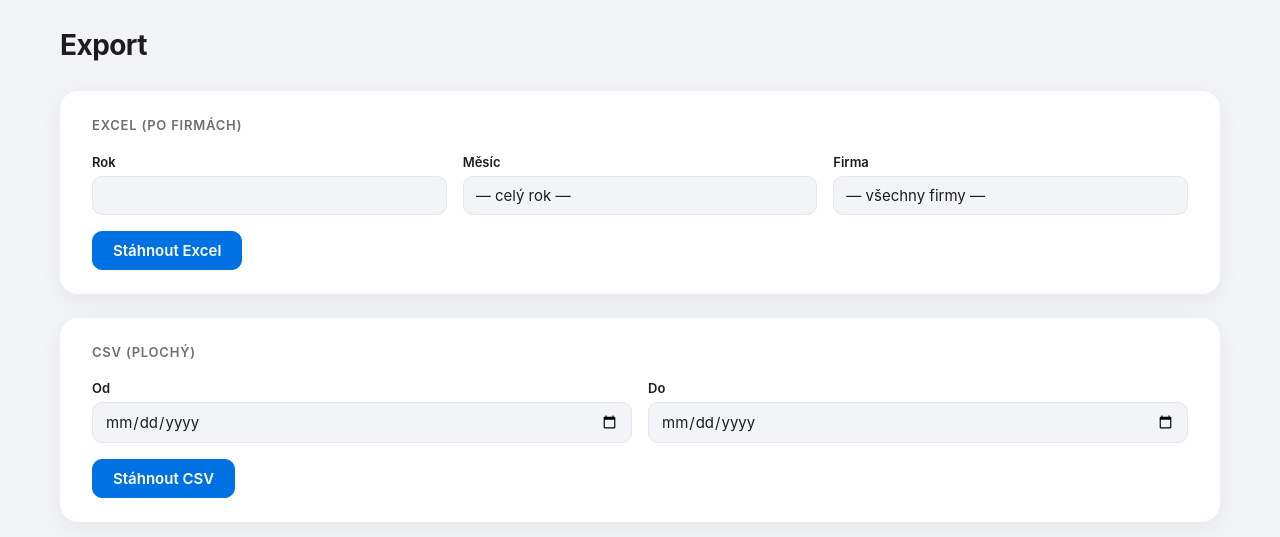
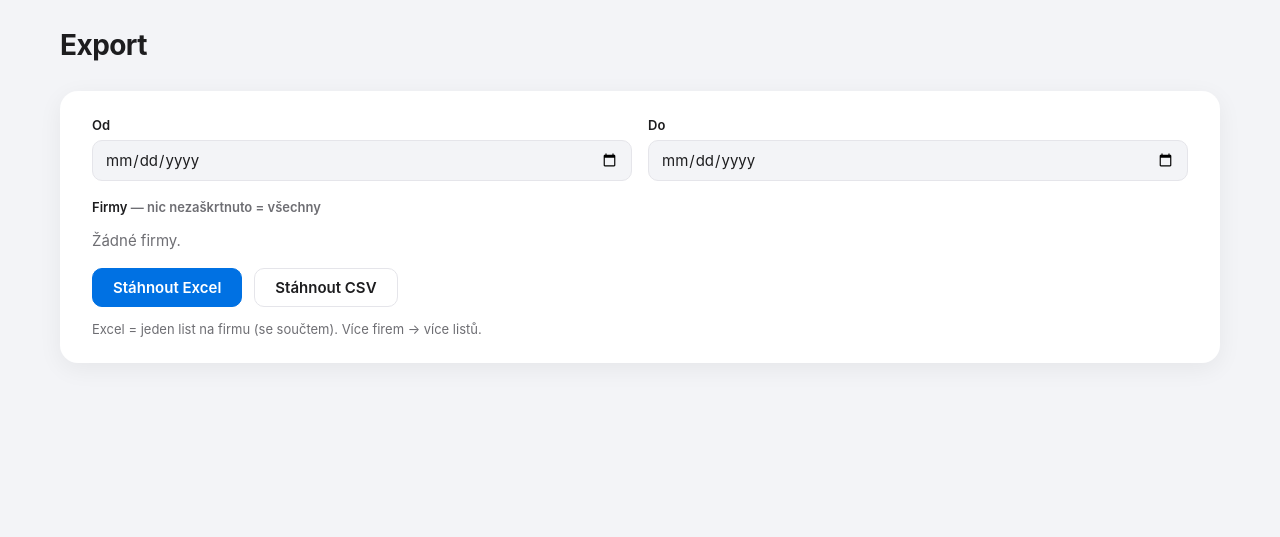
Before and after one commit to Kosacek/prepis-vozidla, a Flask app: template ukony_tracker/templates/export.html in a window 1280 px wide. Shown: the part 55-592 px from the top of the page. Run offline with Flask 3, Linux system fonts and the light colour scheme; the template is opened without the code that fills it, so the values that code supplies are empty.

Commit message:
feat(tracker): export by date range + company multi-select (Excel/CSV)
One unified export: a date range (Od/Do) + company checkboxes (none = all; one,
several, or all) with Vybrat vse/Zrusit vyber, downloaded as Excel or CSV.

- export_service: export_excel/export_csv take (date_from, date_to, firma_ids);
  shared _fetch with date-range + firma IN (...) filter; Excel = one sheet per
  selected firm (CELKEM row), sheet titles sanitized/deduped.
- export route reads from/to + repeated firma params; filename tags vse / Firma
  / n-firem. 121 tests; CSS v=15, CACHEBUST evidence-24.

```diff
--- a/ukony_tracker/static/css/app.css
+++ b/ukony_tracker/static/css/app.css
@@ -1321,3 +1321,21 @@ a.kpi-link:hover {
 .cenik-kod { flex: 0 0 120px; font-weight: 600; }
 .cenik-input { flex: 1; min-width: 0; }
 .cenik-unit { flex: 0 0 auto; }
+
+/* --- Export: firm multi-select --- */
+.export-firmy {
+  display: flex;
+  flex-wrap: wrap;
+  gap: var(--sp-2) var(--sp-4);
+  margin-top: var(--sp-2);
+}
+.export-firmy .chk {
+  display: inline-flex;
+  align-items: center;
+  gap: 6px;
+  font-size: 0.95rem;
+  font-weight: 400;
+}
+.export-firmy .chk input { width: auto; margin: 0; }
+.export-firmy-actions { margin-top: var(--sp-3); display: flex; gap: var(--sp-2); }
+.export-buttons { display: flex; gap: var(--sp-3); margin-top: var(--sp-4); }
--- a/ukony_tracker/templates/base.html
+++ b/ukony_tracker/templates/base.html
@@ -4,7 +4,7 @@
   <meta charset="utf-8">
   <meta name="viewport" content="width=device-width, initial-scale=1">
   <title>{% block title %}Úkony Tracker{% endblock %}</title>
-  <link rel="stylesheet" href="{{ url_for('static', filename='css/app.css') }}?v=14">
+  <link rel="stylesheet" href="{{ url_for('static', filename='css/app.css') }}?v=15">
   <script src="https://cdn.jsdelivr.net/npm/chart.js@4"></script>
 </head>
 <body>
--- a/ukony_tracker/templates/export.html
+++ b/ukony_tracker/templates/export.html
@@ -4,57 +4,48 @@
 <h1 class="page-header">Export</h1>
 
 <div class="card">
-  <div class="card-title">Excel (po firmách)</div>
   <form method="get" action="/export/excel">
     <div class="fields-row">
       <div class="field">
-        <label for="excel-year">Rok</label>
-        <input type="number" id="excel-year" name="year" value="{{ year }}" min="2000" max="2099" required>
+        <label for="ex-from">Od</label>
+        <input type="date" id="ex-from" name="from" value="{{ dfrom }}" required>
       </div>
       <div class="field">
-        <label for="excel-month">Měsíc</label>
-        <select id="excel-month" name="month">
-          <option value="">— celý rok —</option>
-          <option value="1"  {% if month == 1  %}selected{% endif %}>Leden</option>
-          <option value="2"  {% if month == 2  %}selected{% endif %}>Únor</option>
-          <option value="3"  {% if month == 3  %}selected{% endif %}>Březen</option>
-          <option value="4"  {% if month == 4  %}selected{% endif %}>Duben</option>
-          <option value="5"  {% if month == 5  %}selected{% endif %}>Květen</option>
-          <option value="6"  {% if month == 6  %}selected{% endif %}>Červen</option>
-          <option value="7"  {% if month == 7  %}selected{% endif %}>Červenec</option>
-          <option value="8"  {% if month == 8  %}selected{% endif %}>Srpen</option>
-          <option value="9"  {% if month == 9  %}selected{% endif %}>Září</option>
-          <option value="10" {% if month == 10 %}selected{% endif %}>Říjen</option>
-          <option value="11" {% if month == 11 %}selected{% endif %}>Listopad</option>
-          <option value="12" {% if month == 12 %}selected{% endif %}>Prosinec</option>
-        </select>
-      </div>
-      <div class="field">
-        <label for="excel-firma">Firma</label>
-        <select id="excel-firma" name="firma">
-          <option value="">— všechny firmy —</option>
-          {% for f in firmy %}<option value="{{ f.id }}">{{ f.zkratka }}</option>{% endfor %}
-        </select>
+        <label for="ex-to">Do</label>
+        <input type="date" id="ex-to" name="to" value="{{ dto }}" required>
       </div>
     </div>
-    <button type="submit" class="btn btn-primary">Stáhnout Excel</button>
+
+    <div class="field">
+      <label>Firmy <span class="muted small">— nic nezaškrtnuto = všechny</span></label>
+      <div class="export-firmy">
+        {% for f in firmy %}
+        <label class="chk"><input type="checkbox" name="firma" value="{{ f.id }}"> {{ f.zkratka }}</label>
+        {% else %}
+        <span class="muted">Žádné firmy.</span>
+        {% endfor %}
+      </div>
+      {% if firmy %}
+      <div class="export-firmy-actions">
+        <button type="button" class="btn btn-sm" onclick="exAll(true)">Vybrat vše</button>
+        <button type="button" class="btn btn-sm" onclick="exAll(false)">Zrušit výběr</button>
+      </div>
+      {% endif %}
+    </div>
+
+    <div class="export-buttons">
+      <button type="submit" class="btn btn-primary">Stáhnout Excel</button>
+      <button type="submit" class="btn" formaction="/export/csv">Stáhnout CSV</button>
+    </div>
+    <p class="muted small" style="margin-top: var(--sp-3);">
+      Excel = jeden list na firmu (se součtem). Více firem → více listů.
+    </p>
   </form>
 </div>
 
-<div class="card">
-  <div class="card-title">CSV (plochý)</div>
-  <form method="get" action="/export/csv">
-    <div class="fields-row">
-      <div class="field">
-        <label for="csv-from">Od</label>
-        <input type="date" id="csv-from" name="from" value="{{ year }}-01-01" required>
-      </div>
-      <div class="field">
-        <label for="csv-to">Do</label>
-        <input type="date" id="csv-to" name="to" value="{{ year }}-12-31" required>
-      </div>
-    </div>
-    <button type="submit" class="btn btn-primary">Stáhnout CSV</button>
-  </form>
-</div>
+<script>
+function exAll(v) {
+  document.querySelectorAll('.export-firmy input[type=checkbox]').forEach(function (c) { c.checked = v; });
+}
+</script>
 {% endblock %}
```
Also changed, not shown: ukony_tracker/routes/export.py (+38 -18 lines), ukony_tracker/services/export_service.py (+55 -49 lines), ukony_tracker/tests/test_export_service.py (+24 -2 lines), ukony_tracker/tests/test_integration_intake.py (+1 -1 lines), 1 other file.
